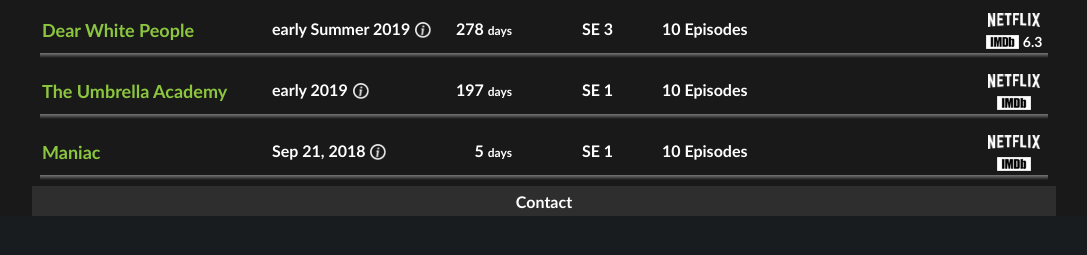
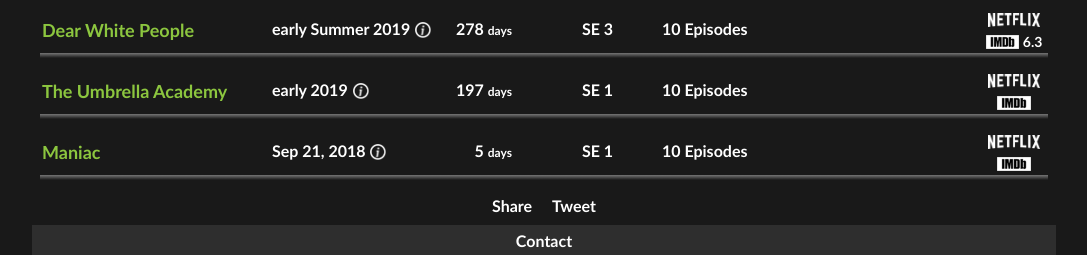
Before and after one commit to asmCode/showwhen, a PHP site: page / in a window 1280 px wide. Shown: the part 4105-4360 px from the top of the page, without its empty margins (96-1183 px from the left). Before the commit the page ends 4321 px from the top, so only its background shows below. Run offline with PHP 8.4, Linux system fonts and the light colour scheme; data that the repository does not hold is empty; some libraries are stand-ins or nearby versions.

Commit message:
sharing on fb and twitter

```diff
--- a/index.php
+++ b/index.php
@@ -169,8 +169,12 @@ $og_url = "http://showwhen.com/";
 $og_image_width = 800;
 $og_image_height = 420;
 
+$global_title_id = "";
+
 if ($only_mode)
 {
+	$global_title_id = $only;
+
 	$tv_show = FindTvShowBySimplifiedTitle($only);
 	if ($tv_show != null)
 	{
@@ -368,6 +372,8 @@ function GetDateAsString($tv_show)
 	<meta property="og:image:width" content="<?=$og_image_width?>" />
 	<meta property="og:image:height" content="<?=$og_image_height?>" />
 
+	<meta name="twitter:card" content="summary_large_image">
+
 	<script src="https://ajax.googleapis.com/ajax/libs/jquery/3.3.1/jquery.min.js"></script>
 
 	<title>When is the next season of my favorite TV Show?</title>
@@ -378,13 +384,23 @@ function GetDateAsString($tv_show)
 </head>
 <body onload="Init();">
 
+<div id="fb-root"></div>
+<script>(function(d, s, id) {
+  var js, fjs = d.getElementsByTagName(s)[0];
+  if (d.getElementById(id)) return;
+  js = d.createElement(s); js.id = id;
+  js.src = 'https://connect.facebook.net/en_US/sdk.js#xfbml=1&version=v3.1&appId=2009742399104407&autoLogAppEvents=1';
+  fjs.parentNode.insertBefore(js, fjs);
+}(document, 'script', 'facebook-jssdk'));</script>
+
 <div class="bg"></div>
 
 <div class="main_canvas">
-	<a href="./">
 	<div id="header">
 		<div id="header_gradient"></div>
+		<a href="./">
 			<img id="header_title" src="/img/title.png">
+		</a>
 		<div class="header_subtitle text_green">WHEN IS THE NEXT SEASON OF MY FAVORITE TV SHOW?</div>
 		<div class="search_bar_group">
 			<form action="javascript:void(0);">
@@ -393,7 +409,6 @@ function GetDateAsString($tv_show)
 			<img class="mag" src="/img/mag.png">
 		</div>
 	</div>
-	</a>
 
 	<div class="sort_bar">
 		<span class="sort_option_label">Sort by:</span>
@@ -410,6 +425,11 @@ function GetDateAsString($tv_show)
 
 	<div class="tv_show_list">
 		<? echo $tv_shows_html ?>
+	</div>
+
+	<div class="share_bar">
+		<div class="fb-share-button share_element" data-href="http://showwhen.com/<?=$global_title_id?>" data-layout="button" data-size="large" data-mobile-iframe="true"><a target="_blank" href="https://www.facebook.com/sharer/sharer.php?u=http%3A%2F%2Fshowwhen.com%2F<?=$global_title_id?>&amp;src=sdkpreparse" class="fb-xfbml-parse-ignore">Share</a></div>
+		<div class="share_element"><a href="https://twitter.com/share?ref_src=twsrc%5Etfw" class="twitter-share-button" data-size="large" data-url="http://showwhen.com/<?=$global_title_id?>" data-hashtags="showwhen" data-show-count="false">Tweet</a><script async src="https://platform.twitter.com/widgets.js" charset="utf-8"></script></div>
 	</div>
 
 	<div class="footer">
--- a/style.css
+++ b/style.css
@@ -284,6 +284,19 @@ a
 	left: 50%;
 }
 
+.share_bar
+{
+	display: flex;
+	justify-content: center;
+}
+
+.share_element
+{
+	flex: 0;
+	width: 160px;
+	margin: 10px;
+}
+
 @media screen and (max-width: 850px)
 {
 	.search_bar_group
```
Lines whose indentation alone changed are shown as unchanged.
